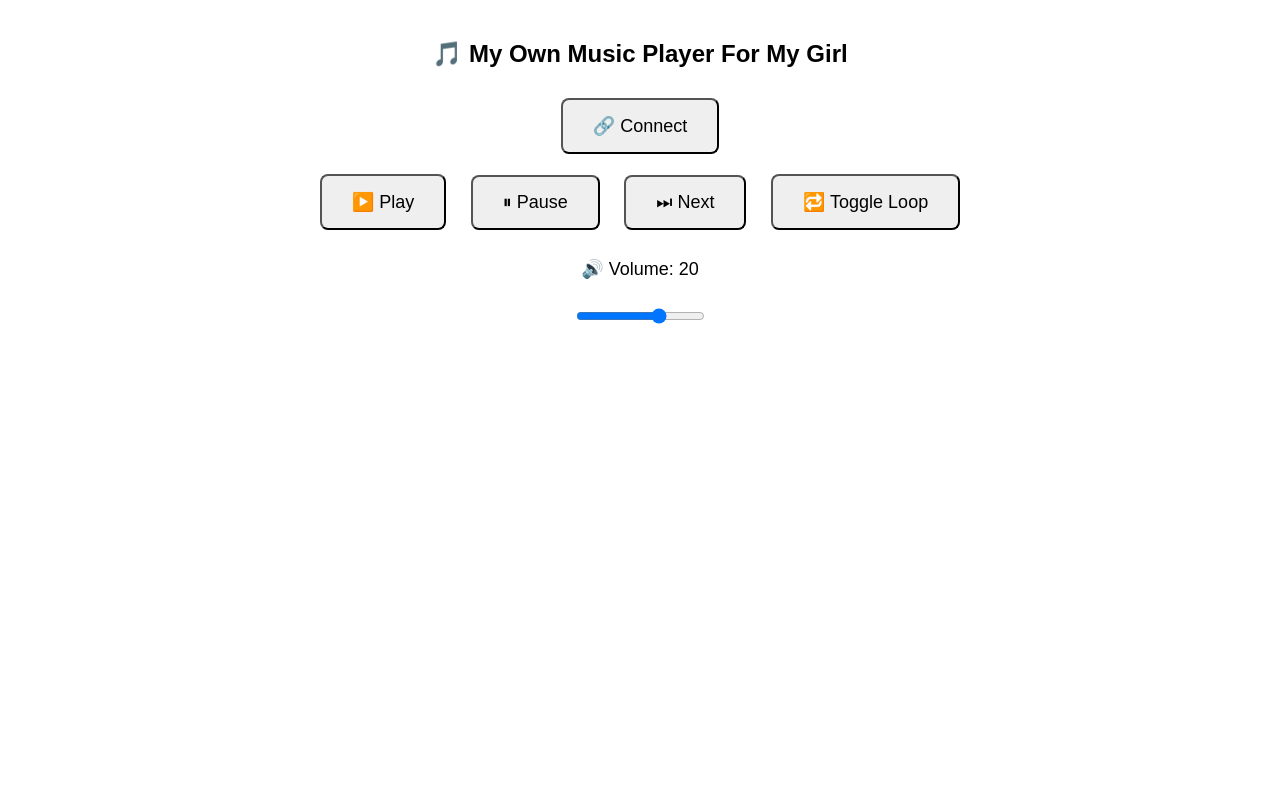
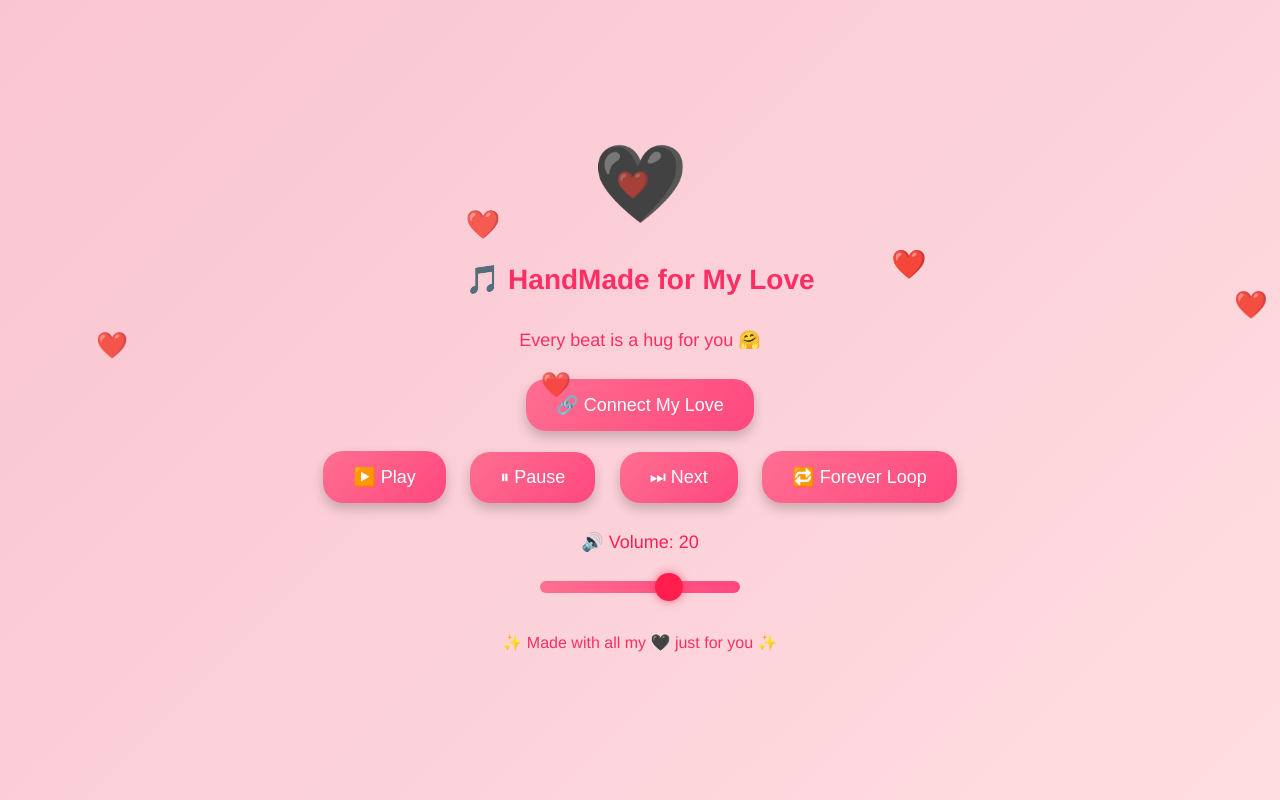
Before and after one commit to THILAK6/music-pwa, a plain HTML site: page index.html in a window 1280 px wide. Drawn offline with Linux system fonts and the light colour scheme.

Commit message:
change html

```diff
--- a/index.html
+++ b/index.html
@@ -1,36 +1,177 @@
 <!DOCTYPE html>
 <html>
   <head>
-  <title>My Own Music Player For My Girl</title>
-  <meta name="viewport" content="width=device-width, initial-scale=1">
-  <link rel="manifest" href="manifest.json">
-  <meta name="theme-color" content="#000000">
+    <title>My Love Music Player 🖤🎵</title>
+    <meta name="viewport" content="width=device-width, initial-scale=1" />
+    <link rel="manifest" href="manifest.json" />
+    <meta name="theme-color" content="#000000" />
     <style>
-    body { font-family: sans-serif; text-align: center; margin-top: 40px; }
-    button, input[type=range] { margin: 10px; }
-    button { padding: 15px 30px; font-size: 18px; border-radius: 8px; }
-    .volume-label { font-size: 18px; }
+      body {
+        font-family: "Helvetica Neue", sans-serif;
+        text-align: center;
+        margin: 0;
+        background: linear-gradient(135deg, #f9c5d1, #ffdde1);
+        min-height: 100vh;
+        display: flex;
+        flex-direction: column;
+        justify-content: center;
+        align-items: center;
+        color: #2c2c2c;
+        overflow-x: hidden;
+      }
+
+      h2 {
+        font-size: 28px;
+        margin-bottom: 15px;
+        color: #ff2e63;
+      }
+
+      button,
+      input[type="range"] {
+        margin: 10px;
+      }
+
+      button {
+        padding: 15px 30px;
+        font-size: 18px;
+        border-radius: 20px;
+        border: none;
+        cursor: pointer;
+        background: linear-gradient(135deg, #ff6f91, #ff477e);
+        color: white;
+        box-shadow: 0 6px 12px rgba(0, 0, 0, 0.2);
+        transition: transform 0.2s, background 0.3s;
+      }
+
+      button:hover {
+        transform: scale(1.1) rotate(-2deg);
+        background: linear-gradient(135deg, #ff477e, #ff1e4d);
+      }
+
+      .volume-label {
+        font-size: 18px;
+        color: #ff1e4d;
+      }
+
+      #heart {
+        font-size: 60px;
+        animation: pulse 1.5s infinite;
+        margin-bottom: 20px;
+      }
+
+      @keyframes pulse {
+        0%,
+        100% {
+          transform: scale(1);
+          color: #ff2e63;
+        }
+        50% {
+          transform: scale(1.3);
+          color: #ff1e4d;
+        }
+      }
+
+      .floating-hearts {
+        position: absolute;
+        font-size: 24px;
+        animation: floatUp 6s linear infinite;
+        opacity: 0.8;
+      }
+
+      @keyframes floatUp {
+        0% {
+          transform: translateY(0) scale(1);
+          opacity: 0.8;
+        }
+        50% {
+          transform: translateY(-150px) scale(1.2);
+          opacity: 1;
+        }
+        100% {
+          transform: translateY(-300px) scale(1);
+          opacity: 0;
+        }
+      }
+
+      footer {
+        margin-top: 30px;
+        font-size: 16px;
+        color: #ff2e63;
+      }
+    </style>
+    <style>
+      /* Volume slider animation */
+      #volumeSlider {
+        -webkit-appearance: none;
+        width: 200px;
+        height: 12px;
+        border-radius: 6px;
+        background: linear-gradient(90deg, #ff6f91 0%, #ff477e 100%);
+        outline: none;
+        transition: background 0.3s;
+      }
+
+      #volumeSlider::-webkit-slider-thumb {
+        -webkit-appearance: none;
+        appearance: none;
+        width: 28px;
+        height: 28px;
+        border-radius: 50%;
+        background: #ff1e4d;
+        cursor: pointer;
+        box-shadow: 0 0 10px rgba(255, 30, 77, 0.6);
+        transition: transform 0.2s, box-shadow 0.2s;
+      }
+
+      #volumeSlider::-webkit-slider-thumb:hover {
+        transform: scale(1.2);
+        box-shadow: 0 0 20px rgba(255, 30, 77, 0.9);
+      }
+
+      #volVal {
+        display: inline-block;
+        transition: transform 0.2s, color 0.2s;
+      }
+
+      /* Pulse effect when volume changes */
+      .pulse-volume {
+        transform: scale(1.3);
+        color: #ff1e4d;
+      }
     </style>
   </head>
   <body>
-  <h2>🎵 My Own Music Player For My Girl</h2>
+    <div id="heart">🖤</div>
+    <h2>🎵 HandMade for My Love</h2>
+    <p style="font-size: 18px; color: #ff2e63">
+      Every beat is a hug for you 🤗
+    </p>
 
     <!-- Connection -->
-  <button onclick="connectBLE()">🔗 Connect</button>
+    <button onclick="connectBLE()">🔗 Connect My Love</button>
 
     <!-- Controls -->
     <div>
       <button onclick="sendCommand('play')">▶️ Play</button>
       <button onclick="sendCommand('pause')">⏸ Pause</button>
       <button onclick="sendCommand('next')">⏭ Next</button>
-    <button onclick="sendCommand('loop')">🔁 Toggle Loop</button>
+      <button onclick="sendCommand('loop')">🔁 Forever Loop</button>
     </div>
 
     <!-- Volume -->
     <div>
       <p class="volume-label">🔊 Volume: <span id="volVal">20</span></p>
-    <input type="range" id="volumeSlider" min="0" max="30" value="20" oninput="updateVolume(this.value)">
+      <input
+        type="range"
+        id="volumeSlider"
+        min="0"
+        max="30"
+        value="20"
+        oninput="updateVolume(this.value)"
+      />
     </div>
+
+    <footer>✨ Made with all my 🖤 just for you ✨</footer>
 
     <script>
       let bleCharacteristic;
@@ -39,23 +180,27 @@
         try {
           const device = await navigator.bluetooth.requestDevice({
             filters: [{ name: "ESP32-DFPlayer" }],
-          optionalServices: ["6e400001-b5a3-f393-e0a9-e50e24dcca9e"]
+            optionalServices: ["6e400001-b5a3-f393-e0a9-e50e24dcca9e"],
           });
 
           const server = await device.gatt.connect();
-        const service = await server.getPrimaryService("6e400001-b5a3-f393-e0a9-e50e24dcca9e");
-        bleCharacteristic = await service.getCharacteristic("6e400002-b5a3-f393-e0a9-e50e24dcca9e");
+          const service = await server.getPrimaryService(
+            "6e400001-b5a3-f393-e0a9-e50e24dcca9e"
+          );
+          bleCharacteristic = await service.getCharacteristic(
+            "6e400002-b5a3-f393-e0a9-e50e24dcca9e"
+          );
 
-        alert("✅ Connected to ESP32!");
+          alert("✅ Connected! Let the music play for us 💖");
         } catch (err) {
           console.error(err);
-        alert("❌ Failed: " + err);
+          alert("❌ Oops, connection failed: " + err);
         }
       }
 
       async function sendCommand(cmd) {
         if (!bleCharacteristic) {
-        alert("Not connected!");
+          alert("Not connected! 💔");
           return;
         }
         let encoder = new TextEncoder();
@@ -65,6 +210,10 @@
       function updateVolume(val) {
         document.getElementById("volVal").innerText = val;
         sendCommand("vol:" + val);
+        const volEl = document.getElementById("volVal");
+        volEl.classList.add("pulse-volume");
+
+        setTimeout(() => volEl.classList.remove("pulse-volume"), 200);
       }
 
       if ("serviceWorker" in navigator) {
@@ -72,10 +221,20 @@
           const base = window.location.pathname;
           navigator.serviceWorker
             .register(base + "service-worker.js")
-        .then(reg => console.log("SW registered:", reg.scope))
-        .catch(err => console.error("SW failed:", err));
+            .then((reg) => console.log("SW registered:", reg.scope))
+            .catch((err) => console.error("SW failed:", err));
         });
       }
+
+      function createHeart() {
+        const heart = document.createElement("div");
+        heart.className = "floating-hearts";
+        heart.style.left = Math.random() * window.innerWidth + "px";
+        heart.innerText = "❤️";
+        document.body.appendChild(heart);
+        setTimeout(() => heart.remove(), 6000);
+      }
+      setInterval(createHeart, 800);
     </script>
   </body>
 </html>
```
Lines whose indentation alone changed are shown as unchanged.
